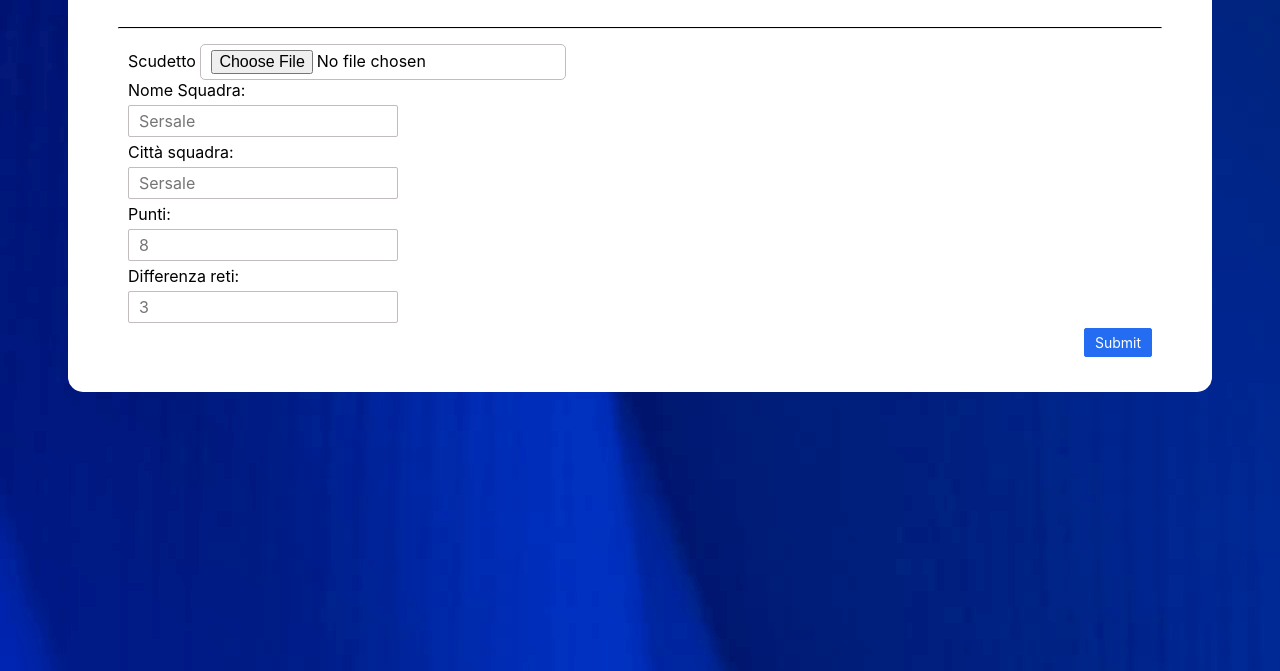
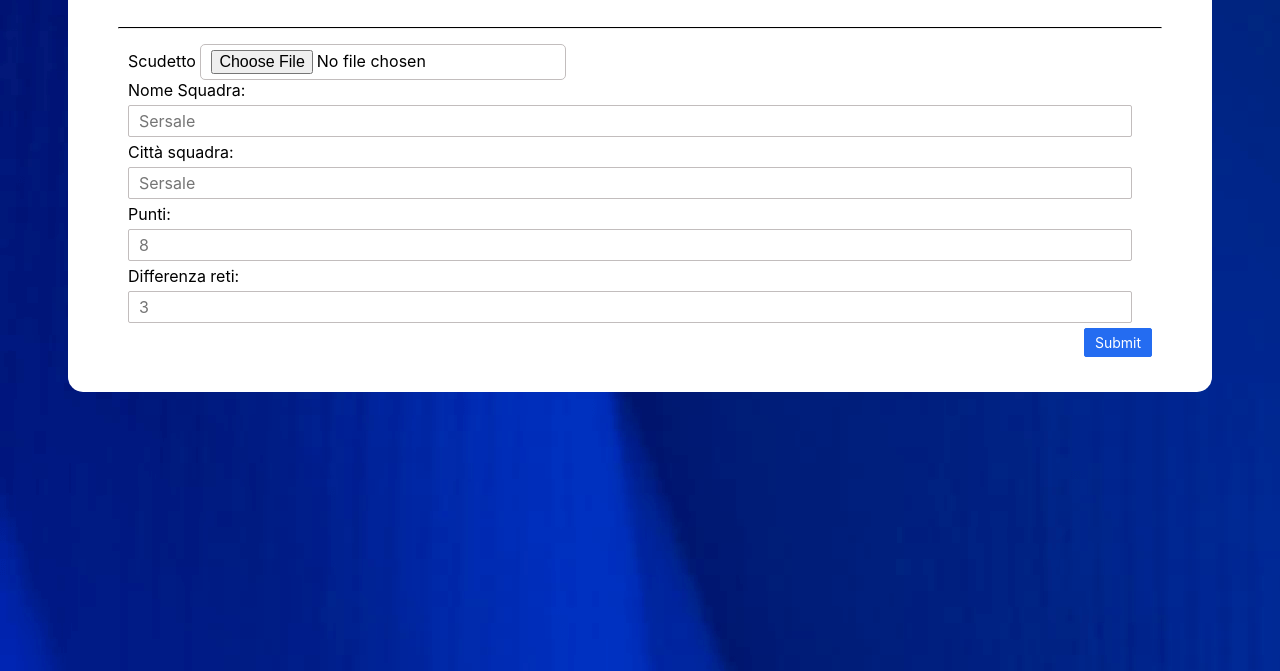
Before and after one commit to AuroraMonea/first_project, a plain HTML site: page views/edit.html in a window 1280 px wide. Shown: the part 129-800 px from the top of the page. Drawn offline with Linux system fonts and the light colour scheme.

Commit message:
extended input length

```diff
--- a/assets/style/style_form.css
+++ b/assets/style/style_form.css
@@ -79,7 +79,7 @@ hr {
 #points,
 #differenzareti {
   border: 1px solid rgb(194, 189, 189);
-  width: auto;
+  width: 98%;
   padding: 5px 10px;
   border-radius: 2px;
   margin: 5px 0px;
```
